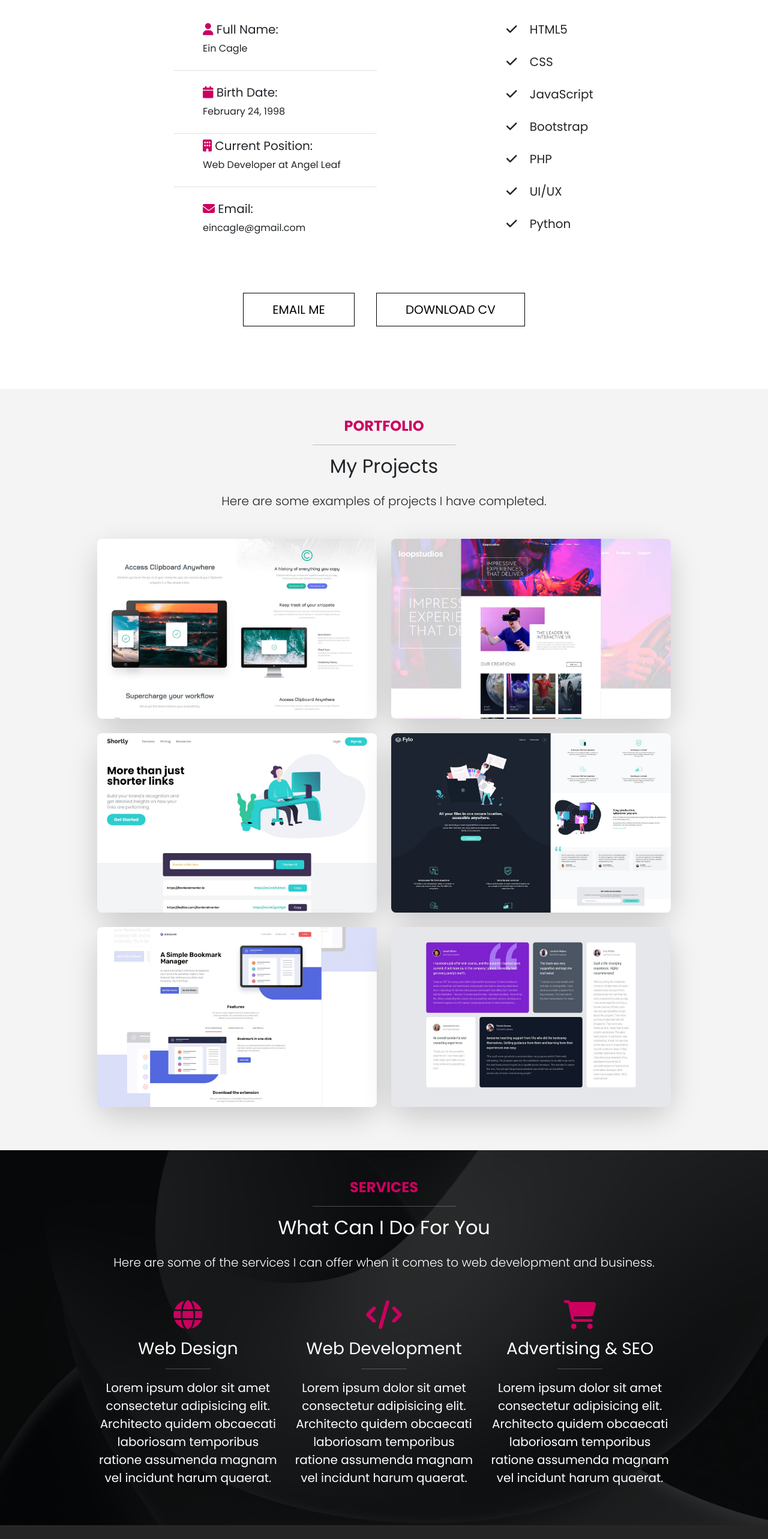
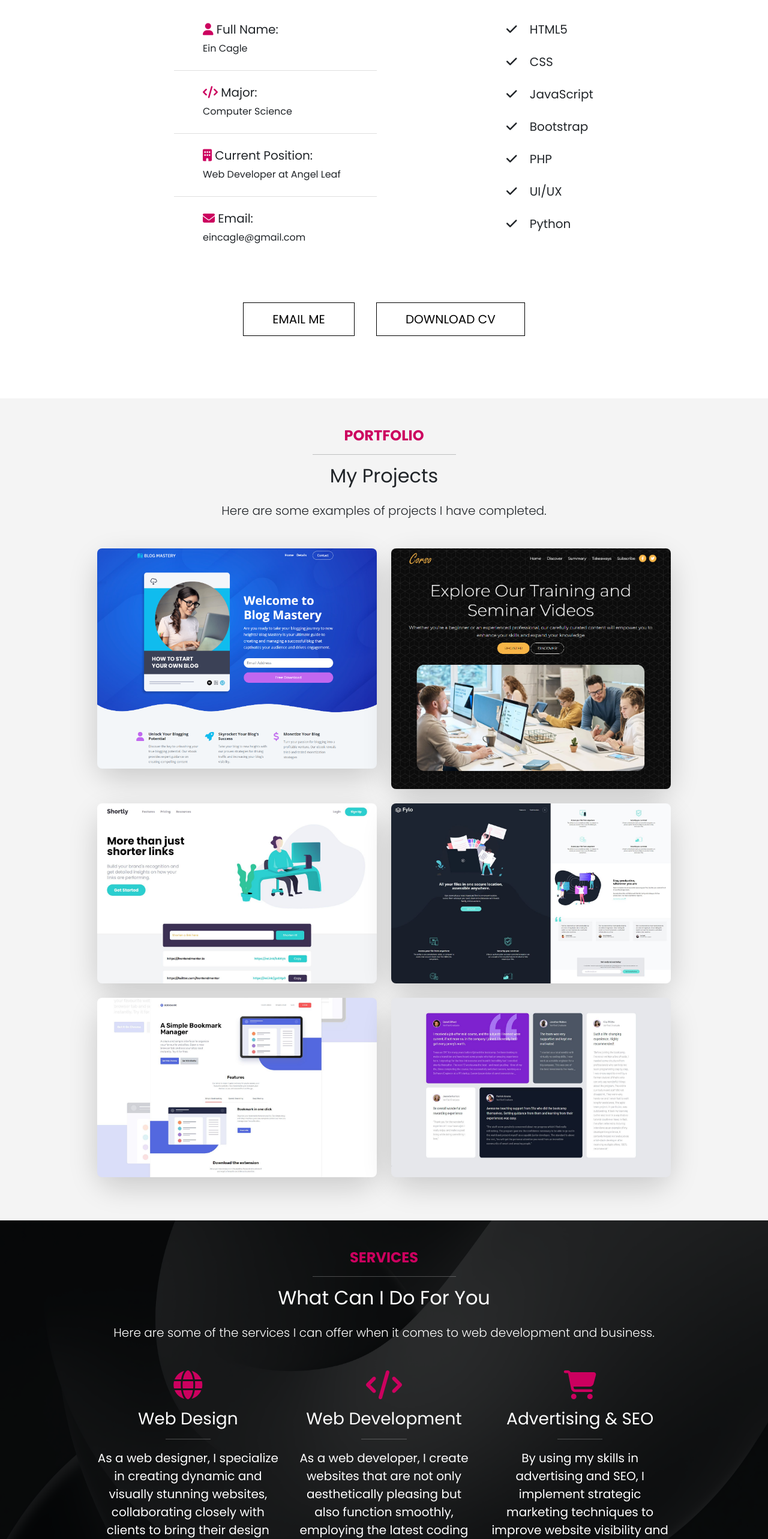
Before and after one commit to eincagle/personal-portfolio, a website: page index.html in a window 1280 px wide. Shown: the part 1341-3906 px from the top of the page at 60% size. Drawn offline with nearby package versions, Linux system fonts and the light colour scheme; files that its build step writes are made by us from their sources.

Commit message:
Initial Commit

```diff
--- a/index.html
+++ b/index.html
@@ -85,25 +85,25 @@
           <div class="col-md-6">
             <h3 class="text-uppercase fw-bold pb-3 text-center">Profile</h3>
             <ul class="list-group list-group-flush ps-7">
-              <li class="list-group-item mb-3 ps-5">
-                <h5 class="text-transform">
+              <li class="list-group-item mb-3 ps-5 scroll-reveal1">
+                <h5 class="text-transform ">
                   <i class="fas fa-user text-primary"></i> Full Name:
                 </h5>
                 <p>Ein Cagle</p>
               </li>
-              <li class="list-group-item ps-5">
+              <li class="list-group-item mb-3 ps-5 scroll-reveal3">
                 <h5 class="text-transform">
-                  <i class="fas fa-calendar text-primary"></i> Birth Date:
+                  <i class="fas fa-code text-primary"></i> Major:
                 </h5>
-                <p>February 24, 1998</p>
+                <p>Computer Science</p>
               </li>
-              <li class="list-group-item mb-3 ps-5">
+              <li class="list-group-item mb-3 ps-5 scroll-reveal5">
                 <h5 class="text-transform">
                   <i class="fas fa-building text-primary"></i> Current Position:
                 </h5>
                 <p>Web Developer at Angel Leaf</p>
               </li>
-              <li class="list-group-item mb-3 ps-5">
+              <li class="list-group-item mb-3 ps-5 scroll-reveal7">
                 <h5 class="text-transform">
                   <i class="fas fa-envelope text-primary"></i> Email:
                 </h5>
@@ -124,8 +124,8 @@
         </div>
         <div class="row mt-5 text-center">
           <div class="col-12">
-            <a href="" class="btn btn-outline-dark btn-lg text-uppercase px-5 mx-3 my-2">Email Me</a>
-            <a href="" class="btn btn-outline-dark btn-lg text-uppercase px-5 mx-3 my-2">Download CV</a>
+            <a href="mailto:eincagle@gmail.com" class="btn btn-outline-dark btn-lg text-uppercase px-5 mx-3 my-2">Email Me</a>
+            <a href="/Ein Cagle Resume.pdf" download class="btn btn-outline-dark btn-lg text-uppercase px-5 mx-3 my-2">Download CV</a>
           </div>
         </div>
       </div>
@@ -144,42 +144,42 @@
         </div>
         <div class="row">
           <div class="col-md-6 mb-4">
-            <div class="project shadow-lg rounded-5">
-              <a href="images/project1.jpg" data-lightbox="images" data-title="Clipboard Landing Page">
-                <img src="images/project1.jpg" alt="" class="img-fluid rounded-3">
+            <div class="project shadow-lg rounded-5 scroll-reveal1">
+              <a href="images/screen1.png" data-lightbox="images" data-title="Ebook Page">
+                <img src="images/screen1.png" alt="" class="img-fluid rounded-3">
               </a>
             </div>
           </div>
           <div class="col-md-6 mb-4">
-            <div class="project shadow-lg rounded-5">
-              <a href="images/project2.jpg" data-lightbox="images" data-title="Loop Studios Website">
-                <img src="images/project2.jpg" alt="" class="img-fluid rounded-3">
+            <div class="project shadow-lg rounded-5 scroll-reveal-right1">
+              <a href="images/screen2.png" data-lightbox="images" data-title="Course Website">
+                <img src="images/screen2.png" alt="" class="img-fluid rounded-3">
               </a>
             </div>
           </div>
           <div class="col-md-6 mb-4">
-            <div class="project shadow-lg rounded-5">
+            <div class="project shadow-lg rounded-5 scroll-reveal3">
               <a href="images/project3.jpg" data-lightbox="images" data-title="Shortly Website">
                 <img src="images/project3.jpg" alt="" class="img-fluid rounded-3">
               </a>
             </div>
           </div>
           <div class="col-md-6 mb-4">
-            <div class="project shadow-lg rounded-5">
+            <div class="project shadow-lg rounded-5 scroll-reveal-right3">
               <a href="images/project4.jpg" data-lightbox="images" data-title="Flyo Website">
                 <img src="images/project4.jpg" alt="" class="img-fluid rounded-3">
               </a>
             </div>
           </div>
           <div class="col-md-6 mb-4">
-            <div class="project shadow-lg rounded-5">
+            <div class="project shadow-lg rounded-5 scroll-reveal5">
               <a href="images/project5.jpg" data-lightbox="images" data-title="Bookmark Website">
                 <img src="images/project5.jpg" alt="" class="img-fluid rounded-3">
               </a>
             </div>
           </div>
           <div class="col-md-6 mb-4">
-            <div class="project shadow-lg rounded-5">
+            <div class="project shadow-lg rounded-5 scroll-reveal-right5">
               <a href="images/project6.jpg" data-lightbox="images" data-title="Grid Layout">
                 <img src="images/project6.jpg" alt="" class="img-fluid rounded-3">
               </a>
@@ -209,9 +209,7 @@
             <h3>Web Design</h3>
             <hr class="w-25 mx-auto"/>
             <p class="fs-5">
-              Lorem ipsum dolor sit amet consectetur adipisicing elit. Architecto
-              quidem obcaecati laboriosam temporibus ratione assumenda magnam vel
-              incidunt harum quaerat.
+              As a web designer, I specialize in creating dynamic and visually stunning websites, collaborating closely with clients to bring their design visions to life.
             </p>
           </div>
           <div class="col-md-4 text-center">
@@ -219,9 +217,7 @@
             <h3>Web Development</h3>
             <hr class="w-25 mx-auto"/>
             <p class="fs-5">
-              Lorem ipsum dolor sit amet consectetur adipisicing elit. Architecto
-              quidem obcaecati laboriosam temporibus ratione assumenda magnam vel
-              incidunt harum quaerat.
+              As a web developer, I create websites that are not only aesthetically pleasing but also function smoothly, employing the latest coding practices and frameworks to optimize performance and user experience.
             </p>
           </div>
           <div class="col-md-4 text-center">
@@ -229,9 +225,7 @@
             <h3>Advertising & SEO</h3>
             <hr class="w-25 mx-auto"/>
             <p class="fs-5">
-              Lorem ipsum dolor sit amet consectetur adipisicing elit. Architecto
-              quidem obcaecati laboriosam temporibus ratione assumenda magnam vel
-              incidunt harum quaerat.
+              By using my skills in advertising and SEO, I implement strategic marketing techniques to improve website visibility and drive organic traffic.
             </p>
           </div>
         </div>
@@ -343,6 +337,27 @@
         reset: true,
         delay: 600
       });
+      sr.reveal('.scroll-reveal-right1', {
+        duration: 2000,
+        origin: 'right',
+        distance: '300px',
+        reset: true,
+        delay: 600
+      });
+      sr.reveal('.scroll-reveal-right3', {
+        duration: 2000,
+        origin: 'right',
+        distance: '300px',
+        reset: true,
+        delay: 600
+      });
+      sr.reveal('.scroll-reveal-right5', {
+        duration: 2000,
+        origin: 'right',
+        distance: '300px',
+        reset: true,
+        delay: 600
+      });
     </script>
     <script src="js/bootstrap.bundle.min.js"></script>
     <script src="js/lightbox-plus-jquery.min.js"></script>
--- a/scss/styles.scss
+++ b/scss/styles.scss
@@ -56,6 +56,14 @@
     z-index: 10;
 }
 
+.hovered {
+    transition: all 0.4s;
+}
+
+.hovered:hover {
+    transform: scale(1.3);
+}
+
 @media (max-width: 767px) {
     .header .social i {
         font-size: 30px;
```
Also changed, not shown: images/screen.jpg (added), images/screen.png (deleted), images/screen1.png (added), images/screen2.png (added), readme.md, 1 other file.
